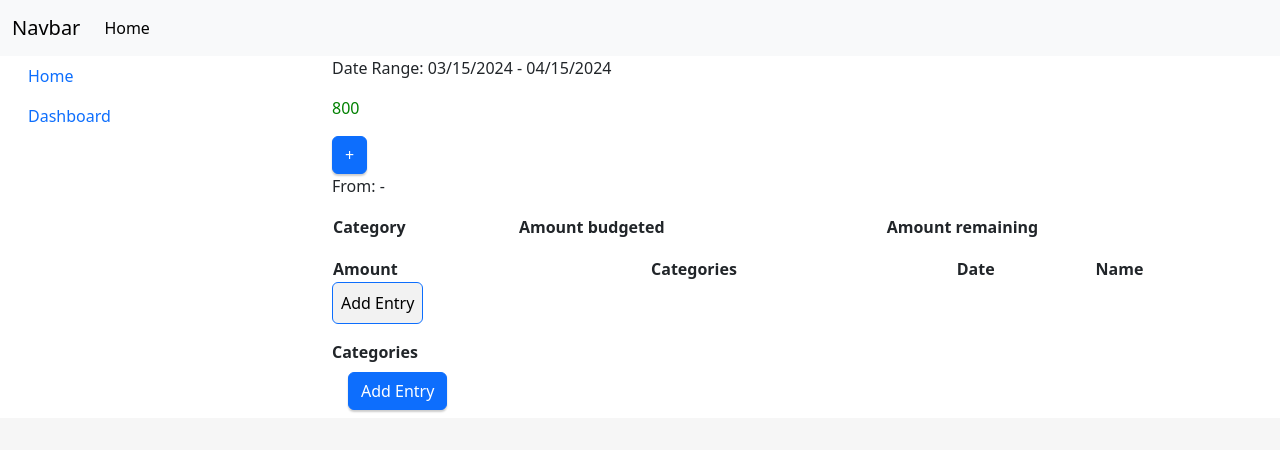
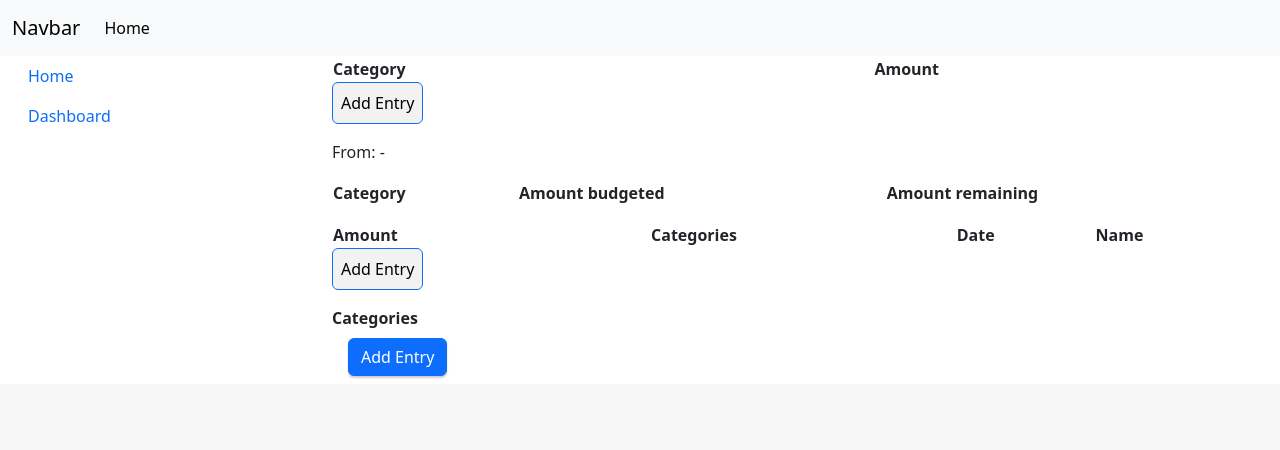
Before and after one commit to Injourn/Nudget, a React (Vite) app: page / in a window 1280 px wide. Shown: the top 450 px of the page. Built offline with nearby package versions, Linux system fonts and the light colour scheme.

Commit message:
add budget category tale

```diff
--- a/src/App.tsx
+++ b/src/App.tsx
@@ -12,6 +12,7 @@ import BudgetStatisticsView from "./components/BudgetStatisticsView";
 import BudgetModel from "./models/BudgetModel";
 import Cycle from "./models/Cycle";
 import BudgetView from "./components/BudgetView";
+import BudgetCategoryTable from "./components/BudgetCategoryTable";
 
 function App() {
   const [greetMsg, setGreetMsg] = useState("");
@@ -22,6 +23,7 @@ function App() {
     setGreetMsg(await invoke("greet", { name }));
   }
 
+
   return (
     <>
       <Navbar />
@@ -29,7 +31,11 @@ function App() {
         <div className="row">
           <Sidebar />
           <div className="col-lg-9">
-            <Plan />
+            <BudgetCategoryTable entry={{id:1,
+              start_date:"2024-06-03",
+              cycle: Cycle.MONTHLY,
+              end_date:"2024-07-03",
+            }} />
             <BudgetView/>
             <TransactionTable />
             <CategoryList />
--- a/src/components/BudgetCategoryAddEdit.tsx
+++ b/src/components/BudgetCategoryAddEdit.tsx
@@ -7,7 +7,13 @@ import GenericFormInput from "./forms/GenericFormInput";
 import GenericSelectInput from "./forms/GenericSelectInput";
 
 
-function BudgetCategoryAddEdit(props:any){
+interface BudgetCategoryAddEditProps{
+    parentAdd(newId: number): any;
+    entry: BudgetCategoryModel;
+
+}
+
+function BudgetCategoryAddEdit(props:BudgetCategoryAddEditProps){
     const item: BudgetCategoryModel = props.entry;
     const [categories,setCategories]= useState<CategoryModel[]>([]);
     invoke<CategoryModel[]>("get_all_categories").then(items => setCategories(items));
@@ -15,7 +21,7 @@ function BudgetCategoryAddEdit(props:any){
     function addBudgetCategory(formData:React.SyntheticEvent){
         item.fixed = false;
         console.log(item);
-        invoke("add_budget_category",{budgetCategory: item});
+        invoke<number>("add_budget_category",{budgetCategory: item}).then(newId => props.parentAdd(newId));
         formData.preventDefault();
     }
 
--- /dev/null
+++ b/src/components/BudgetCategoryTable.tsx
@@ -0,0 +1,74 @@
+import { MouseEventHandler, ReactNode, useState } from "react";
+import BudgetCategoryModel from "../models/BudgetCategoryModel";
+import { invoke } from "@tauri-apps/api";
+import Table from "./ui/Table";
+import Modal from "./ui/Modal";
+import BudgetCategoryAddEdit from "./BudgetCategoryAddEdit";
+import BudgetModel from "../models/BudgetModel";
+
+interface BudgetCategoryTableProps{
+    entry:BudgetModel;
+}
+
+
+function BudgetCategoryTable(props:BudgetCategoryTableProps){
+    const [itemData,setItemData] = useState<BudgetCategoryModel[]>([]);
+    const columns = ["Category","Amount"];
+    const [modalData,setModalData] = useState<BudgetCategoryModel>(defaultModalData());
+
+    invoke<BudgetCategoryModel[]>("get_all_budget_budget_categories",{budget:props.entry}).then(model => setItemData(model))
+
+    function tableRow(data:BudgetCategoryModel){
+        return(
+            <>
+                <td>{data.category_id}</td>
+                <td>{data.flat_amount}</td>
+            </>
+        )
+    }
+
+    function onRowClick(data:BudgetCategoryModel){
+        setModalData(data);
+    }
+
+    function defaultModalData(): BudgetCategoryModel{
+        return {id: 0,
+            category_id: 0,
+            flat_amount: "",
+            fixed:false,
+            percentage_amount:""
+        } as BudgetCategoryModel;
+    }
+
+
+    function addRowClick(): MouseEventHandler<HTMLButtonElement> | undefined {
+        setModalData(defaultModalData())
+        return undefined;
+    }
+
+    function addBudgetBudgetCategory(budgetCategoryId:number){
+        console.log(budgetCategoryId)
+        invoke("add_budget_budget_category",{budgetCategoryId:budgetCategoryId,budgetId:props.entry.id})
+    }
+
+    return(
+        <>
+            <Table
+             tableRow={tableRow}
+             tableData={itemData}
+             columns={columns}
+             addRowBox={true}
+             addRowClick={addRowClick}
+             onRowClick={onRowClick}
+             editable={true}
+             modalTarget="budgetCategoryModal"
+             >
+            </Table>
+            <Modal name={"budgetCategoryModal"} title={"Budget Category"}>
+                <BudgetCategoryAddEdit entry={modalData} parentAdd={addBudgetBudgetCategory}/>
+            </Modal>
+        </>
+    )
+}
+
+export default BudgetCategoryTable;
--- a/src/components/BudgetStatisticsView.tsx
+++ b/src/components/BudgetStatisticsView.tsx
@@ -15,7 +15,6 @@ function BudgetStatisticsView(props:BudgetStatisticsViewProps){
     const categoryNames:string[] = ["Category","Amount budgeted","Amount remaining"];
 
     invoke<BudgetStatisticsResponseModel[]>("get_active_budget_statistics",{budget:budget}).then(categories => setBudgetStatistics(categories));
-    console.log(budgetStatistics)
     function tableRow(data:BudgetStatisticsResponseModel): ReactNode{
         return(
             <>
--- a/src/models/Cycle.tsx
+++ b/src/models/Cycle.tsx
@@ -1,7 +1,7 @@
 enum Cycle {
-    WEEKLY,
-    MONTHLY,
-    BIWEEKLY
+    WEEKLY = "WEEKLY",
+    MONTHLY = "MONTHLY",
+    BIWEEKLY = "BIWEEKLY"
 }
 
 export default Cycle;
```
Also changed, not shown: 2 other files (tests, documents, lock files or other folders).
